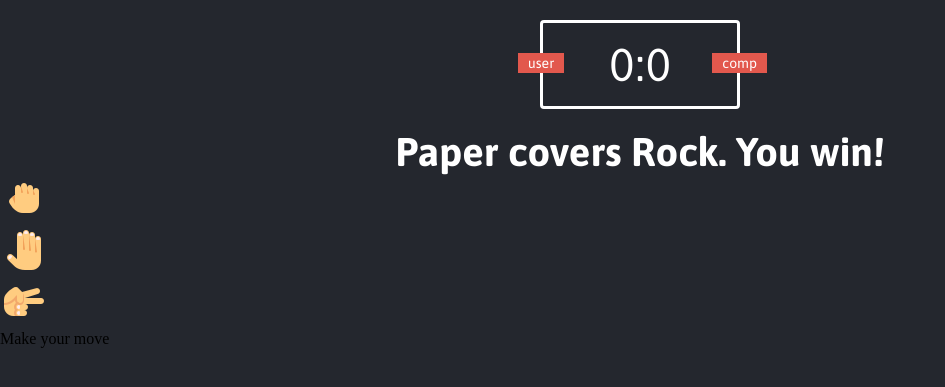
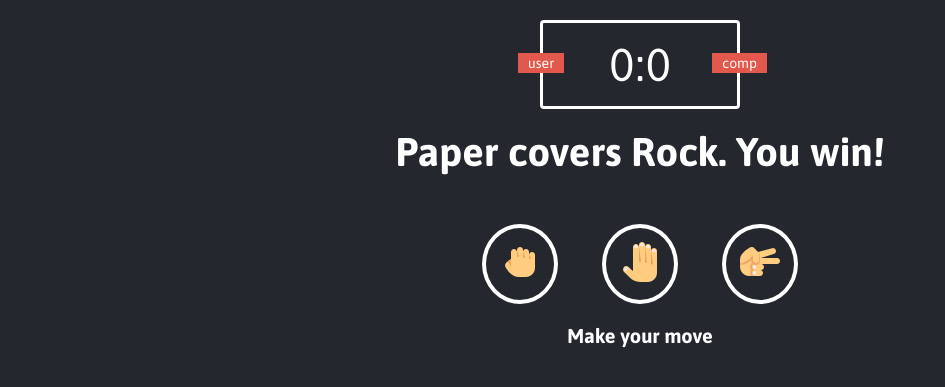
Before and after one commit to itsmeolivia/rps, a PHP site: page / in a window 1280 px wide. Shown: the part 77-464 px from the top of the page, without its empty margins (0-945 px from the left). Run offline with PHP 8.4, Linux system fonts and the light colour scheme.

Commit message:
done with style, no js yet

```diff
--- a/style.css
+++ b/style.css
@@ -66,3 +66,33 @@ header > h1 {
   font-weight: bold;
   font-family: Asap, sans-serif;
 }
+
+.choices {
+  margin-top: 50px;
+  text-align: center;
+}
+
+.choice {
+  border: 4px solid white;
+  border-radius: 50%;
+  padding: 10px;
+  margin: 0 20px;
+  display: inline-block;
+  transition: all 0.3s ease;
+}
+
+.choice:hover {
+
+  cursor: pointer;
+  background: black;
+}
+
+#action-message {
+
+  text-align: center;
+  font-family: Asap, sans-serif;
+  font-size: 20px;
+  font-weight: bold;
+  color: white;
+  margin-top: 20px;
+}
```
